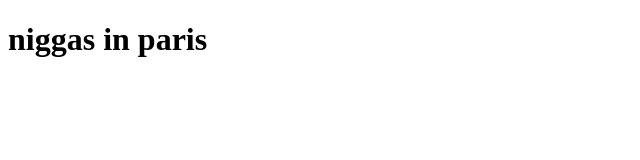
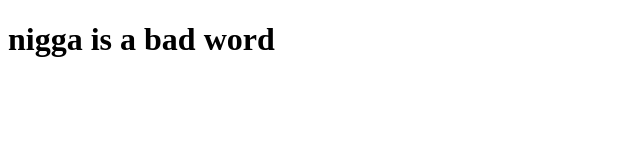
Before and after one commit to zohair001/not_working, a plain HTML site: page index.html in a window 1280 px wide. Shown: the whole page, without its empty margins (0-640 px from the left). Drawn offline with Linux system fonts and the light colour scheme.

Commit message:
changing offensive stuff

```diff
--- a/index.html
+++ b/index.html
@@ -7,6 +7,6 @@
     <title>Document</title>
 </head>
 <body>
-    <h1>niggas in paris</h1>
+    <h1>nigga is a bad word</h1>
 </body>
 </html>
```
